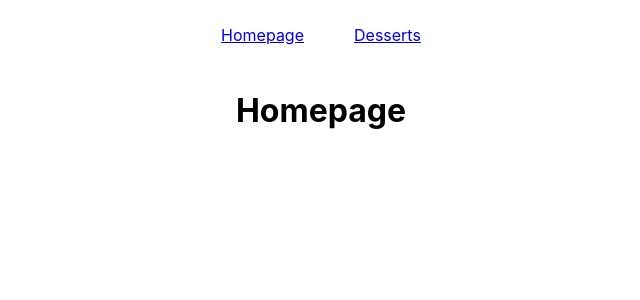
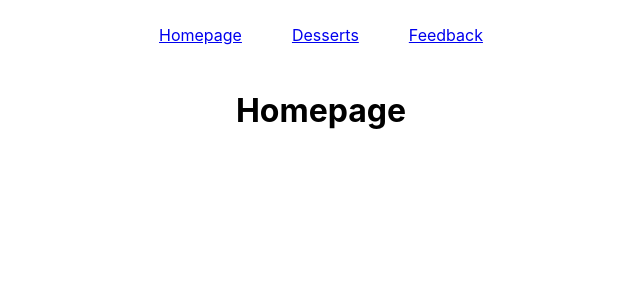
Before and after one commit to andregu14/Coursera-front-end-dev-course, a React (Create React App) app in the folder lesson009 advanced react/advanced-react/: page / in a window 1280 px wide. Shown: the top 300 px of the page, without its empty margins (319-959 px from the left). Built offline with nearby package versions, Linux system fonts and the light colour scheme.

Commit message:
Update Nav.jsx

```diff
--- a/lesson009 advanced react/advanced-react/src/components/Nav.jsx
+++ b/lesson009 advanced react/advanced-react/src/components/Nav.jsx
@@ -5,6 +5,7 @@ function Nav() {
     <nav>
         <Link to="/" className='nav-item'>Homepage</Link>
         <Link to="/desserts" className='nav-item'>Desserts</Link>
+        <Link to="/feedback" className="nav-item">Feedback</Link>
     </nav>
     )
 }
```
